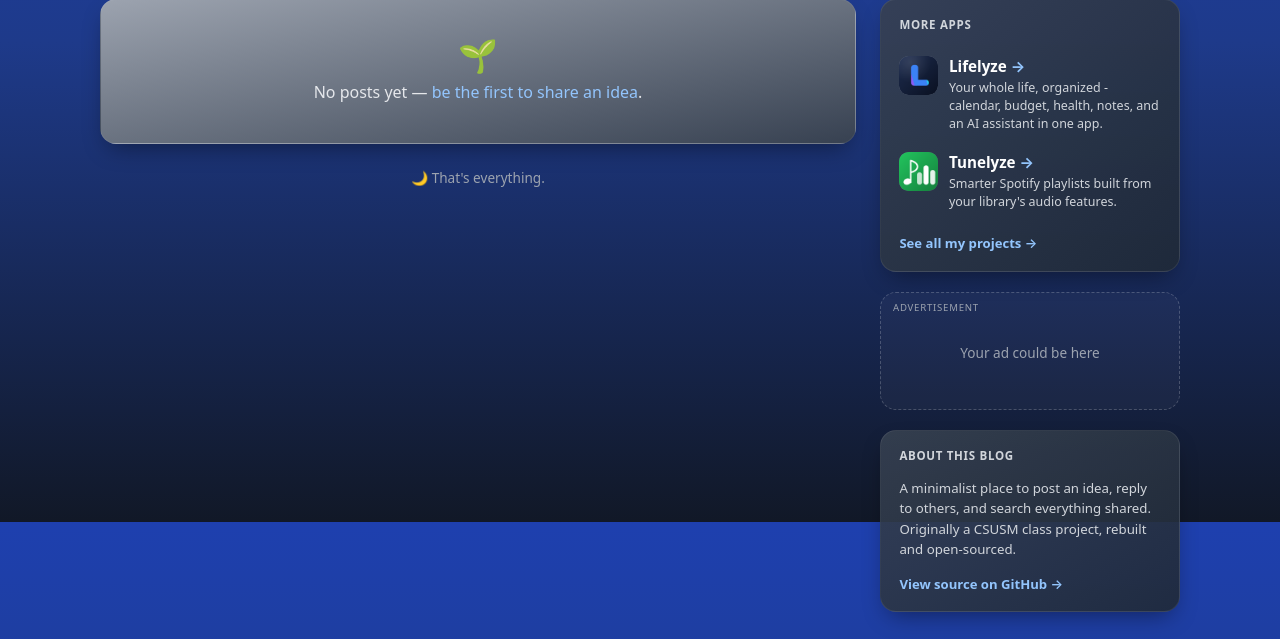
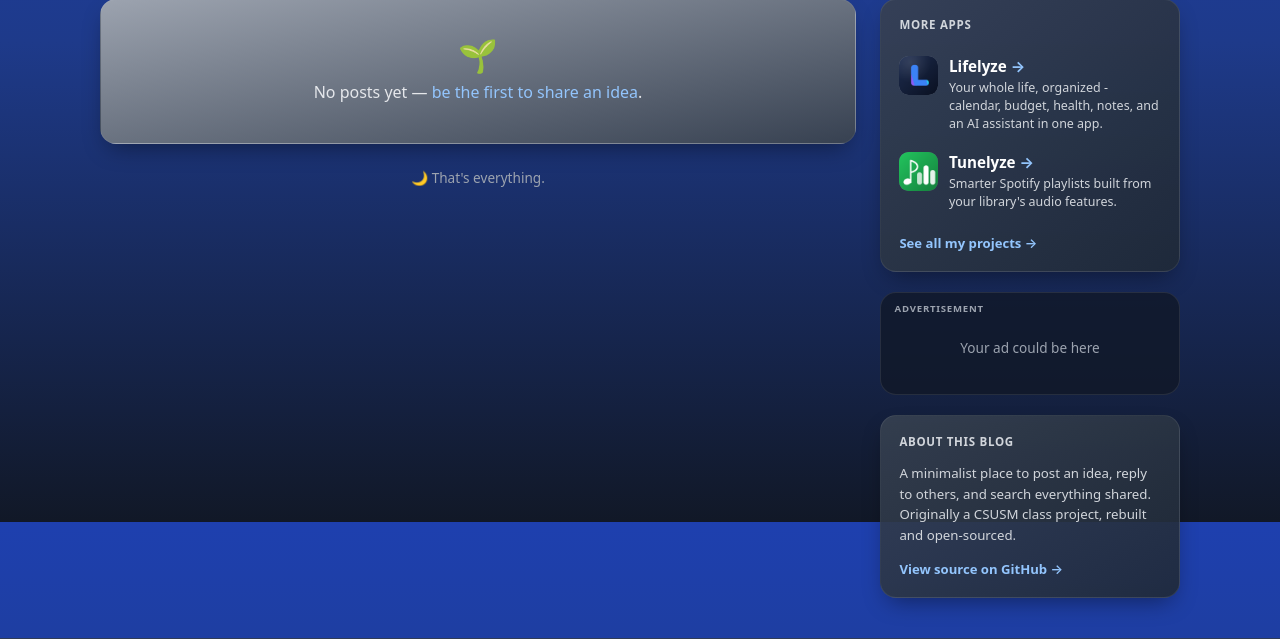
Before and after one commit to mmirasol17/ExchangeMyIdeas, a PHP site: page / in a window 1280 px wide. Shown: the part 278-917 px from the top of the page. Run offline with PHP 8.4, Linux system fonts and the light colour scheme; data that the repository does not hold is empty.

Commit message:
Fix the in-feed advertisement slot
Two problems, both visible in the feed.

The slot lost its bottom margin. Its spacing rule was ".feed > .ad-slot",
a direct-child selector, and the front-controller work moved the feed's
cards inside #feed-items for scroll-loading. The selector silently stopped
matching, so the slot had 20px above it and 0 below, with the next post
flush against its edge. Now a descendant selector, which the sidebar (a
sibling of .feed, spaced by flex gap) is unaffected by.

The slot also read as a hole in the page. A dashed border over a 3%-white
fill let the background gradient through, so next to the solid post cards
it looked like an unstyled or broken element rather than a deliberate one.
It is now an opaque recessed panel with a solid hairline border.

Deliberately still not styled like a post card: an ad that borrows the
appearance of surrounding content invites accidental clicks, which is bad
manners and against AdSense's placement policy. Darker than the page, flat
rather than raised, plainly labelled.

Measured after the change at 1100px and 390px: 20px above and 20px below,
no horizontal overflow, sidebar slot margin unchanged.

Co-Authored-By: Claude Opus 5 (1M context) <noreply@anthropic.com>

```diff
--- a/assets/css/styles.css
+++ b/assets/css/styles.css
@@ -1109,33 +1109,55 @@ textarea.reply-input {
 
 /* ---------- Ad slot ---------- */
 
+/*
+ * The slot is a recessed panel, not a card.
+ *
+ * It used to be a dashed outline over a 3%-white fill, which let the page
+ * gradient read straight through it -- next to the solid post cards it looked
+ * like a hole in the layout rather than a block in it.
+ *
+ * It is deliberately NOT styled like a post card either. An ad that borrows the
+ * appearance of surrounding content invites accidental clicks, which is both
+ * bad manners and against AdSense's placement policy. Darker than the page,
+ * flat instead of raised, and plainly labelled: clearly a slot, clearly not a
+ * post.
+ */
 .ad-slot {
   position: relative;
-  border: 1px dashed rgb(255 255 255 / 0.2);
   border-radius: var(--radius);
-  background-color: rgb(255 255 255 / 0.03);
-  padding: 1.25rem 1rem 1rem;
+  background-color: rgb(17 24 39 / 0.8);
+  border: 1px solid rgb(255 255 255 / 0.09);
+  padding: 1.7rem 1rem 1.15rem;
   text-align: center;
   overflow: hidden; /* an ad unit must never widen the page */
 }
 
-/* In-feed ad sits between posts */
-.feed > .ad-slot {
+/*
+ * In-feed ad sits between posts.
+ *
+ * Descendant, not child: the feed's cards live inside #feed-items (the
+ * scroll-loading container), so ".feed > .ad-slot" silently stopped matching
+ * and the slot lost its bottom margin, leaving the next post flush against it.
+ * The sidebar is a sibling of .feed and spaces itself with flex gap, so it is
+ * unaffected by this rule.
+ */
+.feed .ad-slot {
   margin-bottom: 1.25rem;
 }
 
 .ad-label {
   position: absolute;
-  top: 0.5rem;
-  left: 0.75rem;
+  top: 0.6rem;
+  left: 0.85rem;
   font-size: 0.6rem;
+  font-weight: 600;
   text-transform: uppercase;
   letter-spacing: 0.08em;
   color: var(--gray-400);
 }
 
 .ad-placeholder {
-  min-height: 5rem;
+  min-height: 3.5rem;
   display: flex;
   align-items: center;
   justify-content: center;
```
